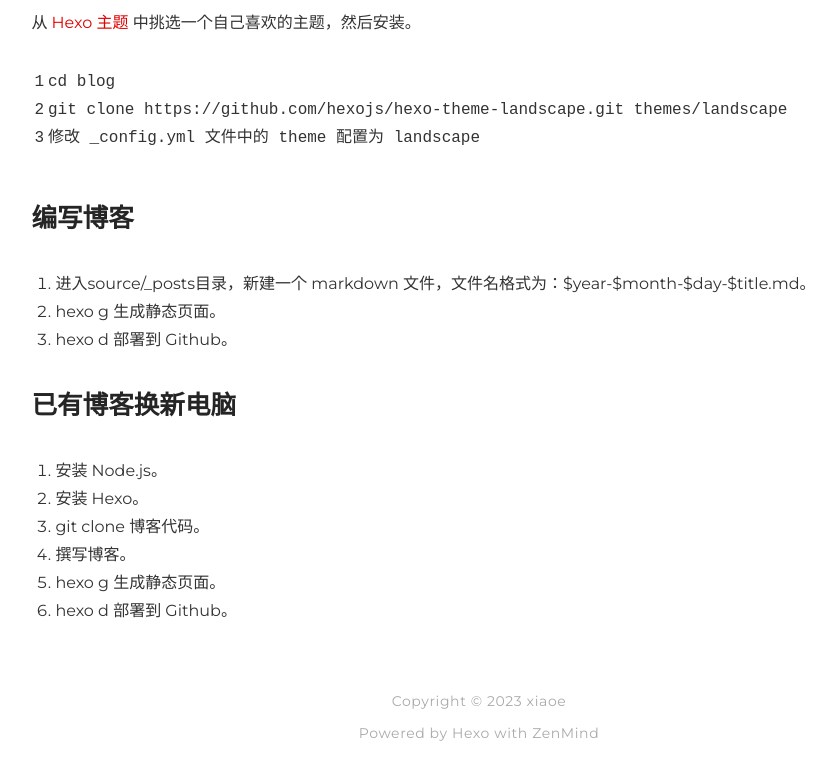
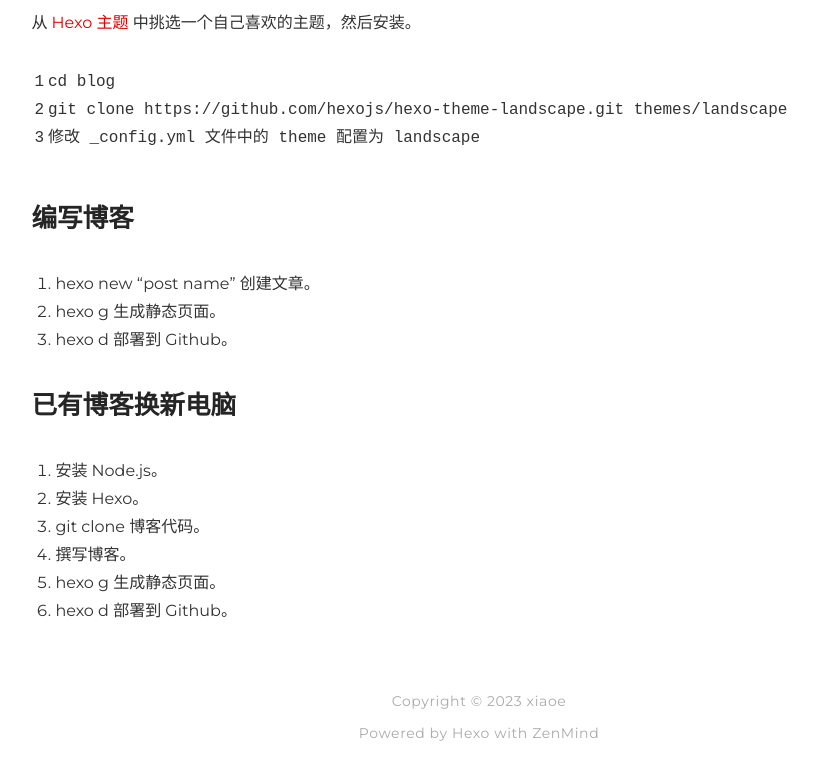
Before and after one commit to Yikf/yikf.github.io, a plain HTML site: page 2024/01/05/MacOs Hexo 博客搭建/index.html in a window 1280 px wide. Shown: the part 1868-2649 px from the top of the page, without its empty margins (161-997 px from the left). Drawn offline with Linux system fonts and the light colour scheme.

Commit message:
Site updated: 2024-01-05 18:10:53

```diff
--- a/2024/01/05/MacOs Hexo 博客搭建/index.html
+++ b/2024/01/05/MacOs Hexo 博客搭建/index.html
@@ -20,7 +20,7 @@
 <meta property="og:description" content="记录使用 MacOS 搭建 Hexo 博客的过程，省略一些基础配置，如 git 安装等。 使用 Hexo 搭建博客安装 Node.js1brew install node  安装 Hexo1npm install -g hexo-cli  初始化博客1hexo init blog   Note: blog 目录是博客的根目录，可以自定义。  生成静态页面&amp;部署12hexo ghexo s">
 <meta property="og:locale" content="en_US">
 <meta property="article:published_time" content="2024-01-05T08:33:41.553Z">
-<meta property="article:modified_time" content="2024-01-05T09:05:43.884Z">
+<meta property="article:modified_time" content="2024-01-05T10:10:47.978Z">
 <meta property="article:author" content="John Doe">
 <meta name="twitter:card" content="summary">
   <!-- canonical -->
@@ -102,7 +102,7 @@
 <figure class="highlight bash"><table><tr><td class="gutter"><pre><span class="line">1</span><br><span class="line">2</span><br><span class="line">3</span><br></pre></td><td class="code"><pre><span class="line"><span class="built_in">cd</span> blog</span><br><span class="line">git <span class="built_in">clone</span> https://github.com/hexojs/hexo-theme-landscape.git themes/landscape</span><br><span class="line">修改 _config.yml 文件中的 theme 配置为 landscape</span><br></pre></td></tr></table></figure>
 
 <h2 id="编写博客"><a href="#编写博客" class="headerlink" title="编写博客"></a>编写博客</h2><ol>
-<li>进入source&#x2F;_posts目录，新建一个 markdown 文件，文件名格式为：$year-$month-$day-$title.md。</li>
+<li>hexo new “post name” 创建文章。</li>
 <li>hexo g 生成静态页面。</li>
 <li>hexo d 部署到 Github。</li>
 </ol>
```
